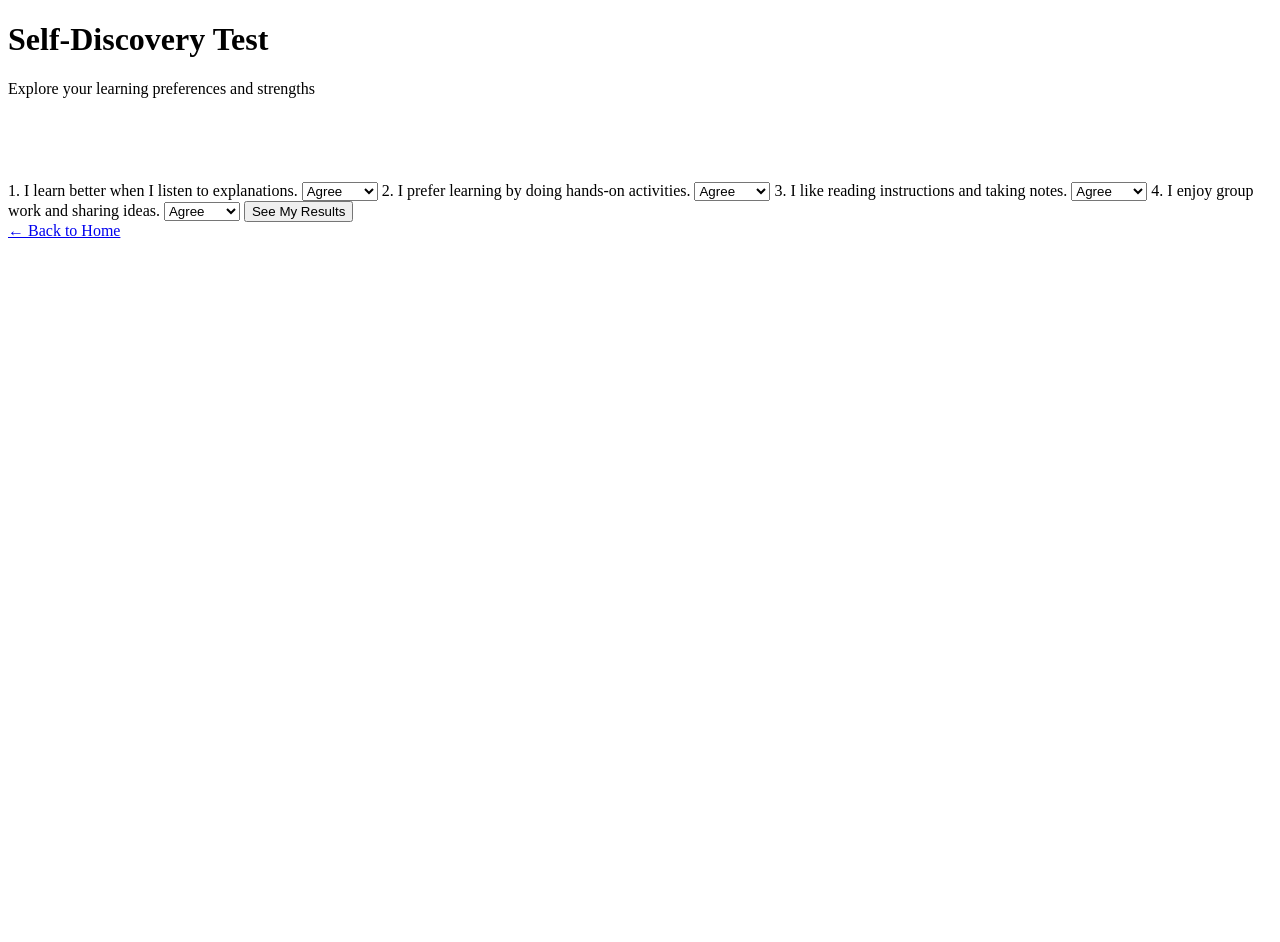
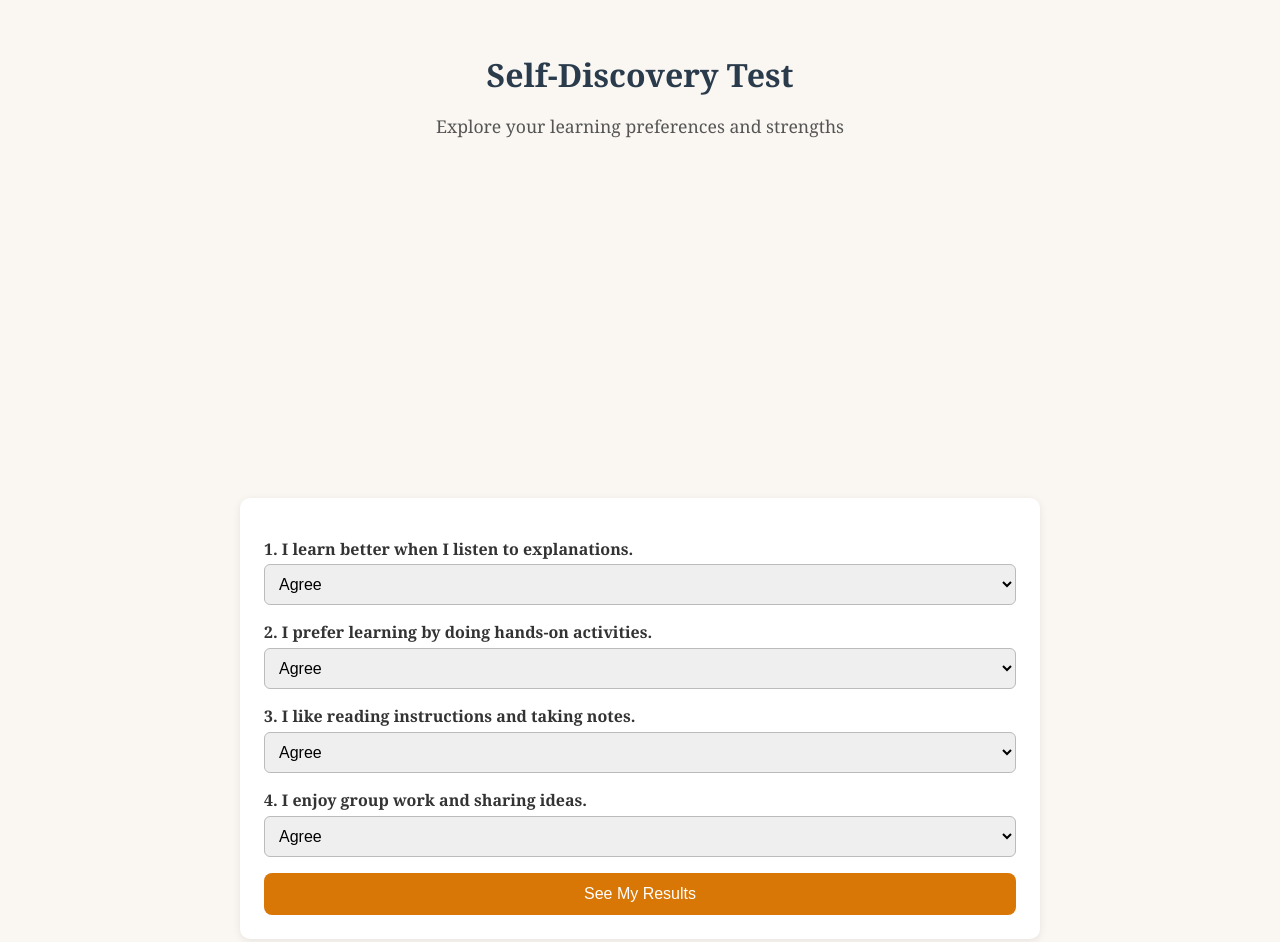
Before and after one commit to carolinamawad/english-together-v2, a plain HTML site: page self-discovery.html in a window 1280 px wide. Shown: the top 942 px of the page. Before the commit the page ends 800 px from the top, so only its background shows below. Drawn offline with Linux system fonts and the light colour scheme.

Commit message:
Update styles.css

```diff
--- a/css/styles.css
+++ b/css/styles.css
@@ -1,4 +1,142 @@
-/* ----- ANIMACIONES ----- */
+/* --------------------------------------------------
+   ESTILO GLOBAL
+-------------------------------------------------- */
+
+body {
+  font-family: Georgia, serif;
+  margin: 0;
+  padding: 0;
+  background: #faf7f2;
+  color: #333;
+}
+
+header {
+  text-align: center;
+  padding: 2rem 1rem;
+}
+
+h1 {
+  font-size: 2rem;
+  margin-bottom: 0.5rem;
+  color: #2a3b4c;
+}
+
+.subtitle {
+  font-size: 1.1rem;
+  color: #555;
+}
+
+.container {
+  max-width: 800px;
+  margin: auto;
+  padding: 1.5rem;
+}
+
+/* --------------------------------------------------
+   BOTONES
+-------------------------------------------------- */
+
+button, .back-btn {
+  display: block;
+  width: 100%;
+  padding: 12px;
+  margin-top: 1rem;
+  font-size: 1rem;
+  background-color: #d97706; /* amarillo cálido */
+  color: white;
+  border: none;
+  border-radius: 8px;
+  text-align: center;
+  cursor: pointer;
+  text-decoration: none;
+  transition: 0.25s;
+}
+
+button:hover, .back-btn:hover {
+  background-color: #b45309;
+}
+
+/* --------------------------------------------------
+   FORMULARIOS
+-------------------------------------------------- */
+
+form label {
+  display: block;
+  margin-top: 1rem;
+  font-weight: bold;
+}
+
+select, input {
+  width: 100%;
+  padding: 10px;
+  margin-top: 0.3rem;
+  border: 1px solid #bbb;
+  border-radius: 6px;
+  font-size: 1rem;
+}
+
+/* Caja del formulario */
+.form-box {
+  background: white;
+  padding: 1.5rem;
+  border-radius: 10px;
+  box-shadow: 0 2px 8px rgba(0,0,0,0.08);
+  margin-bottom: 2rem;
+}
+
+/* --------------------------------------------------
+   RESULTADOS
+-------------------------------------------------- */
+
+.results-box {
+  background: #eef2ff;
+  padding: 1.2rem;
+  border-radius: 10px;
+  margin-top: 1.5rem;
+  display: none;
+  font-size: 1.1rem;
+  line-height: 1.5;
+}
+
+/* Cuando tenga contenido se mostrará */
+.results-box.show {
+  display: block;
+}
+
+/* --------------------------------------------------
+   FAKE IMAGES (bloques tipo imagen)
+-------------------------------------------------- */
+
+.fake-image {
+  width: 100%;
+  height: 200px;
+  background: #e7eefc;
+  border-radius: 12px;
+  display: flex;
+  align-items: center;
+  justify-content: center;
+  font-size: 1.3rem;
+  color: #334;
+  margin-bottom: 1.5rem;
+  border: 1px solid #d0d7e6;
+}
+
+/* --------------------------------------------------
+   LINKS
+-------------------------------------------------- */
+
+a {
+  color: #1d4ed8;
+  text-decoration: none;
+}
+
+a:hover {
+  text-decoration: underline;
+}
+
+/* --------------------------------------------------
+   ANIMACIONES (las que ya tenías)
+-------------------------------------------------- */
 
 .fade-in {
   opacity: 1 !important;
@@ -11,7 +149,9 @@ section {
   transform: translateY(20px);
 }
 
-/* ----- BOTÓN SCROLL TO TOP ----- */
+/* --------------------------------------------------
+   BOTÓN SCROLL TO TOP (ya lo tenías)
+-------------------------------------------------- */
 
 #scrollToTopBtn {
   position: fixed;
@@ -22,12 +162,12 @@ section {
   border-radius: 9999px;
   cursor: pointer;
   z-index: 50;
-  background-color: #1d4ed8; /* azul Tailwind */
+  background-color: #1d4ed8;
   color: white;
   border: none;
   box-shadow: 0 4px 10px rgba(0,0,0,0.25);
 }
 
 #scrollToTopBtn:hover {
-  background-color: #2563eb; /* azul más claro */
+  background-color: #2563eb;
 }
```
